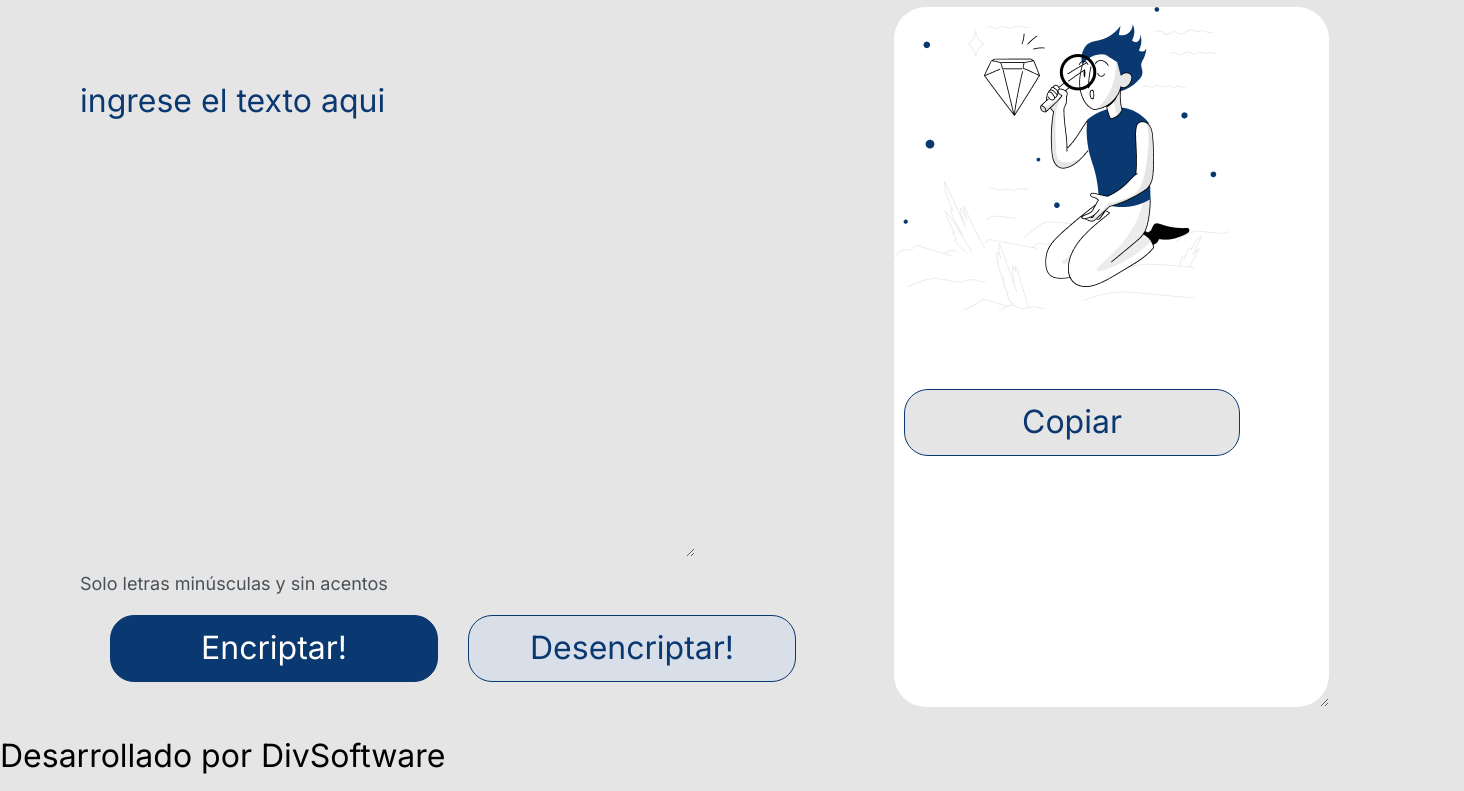
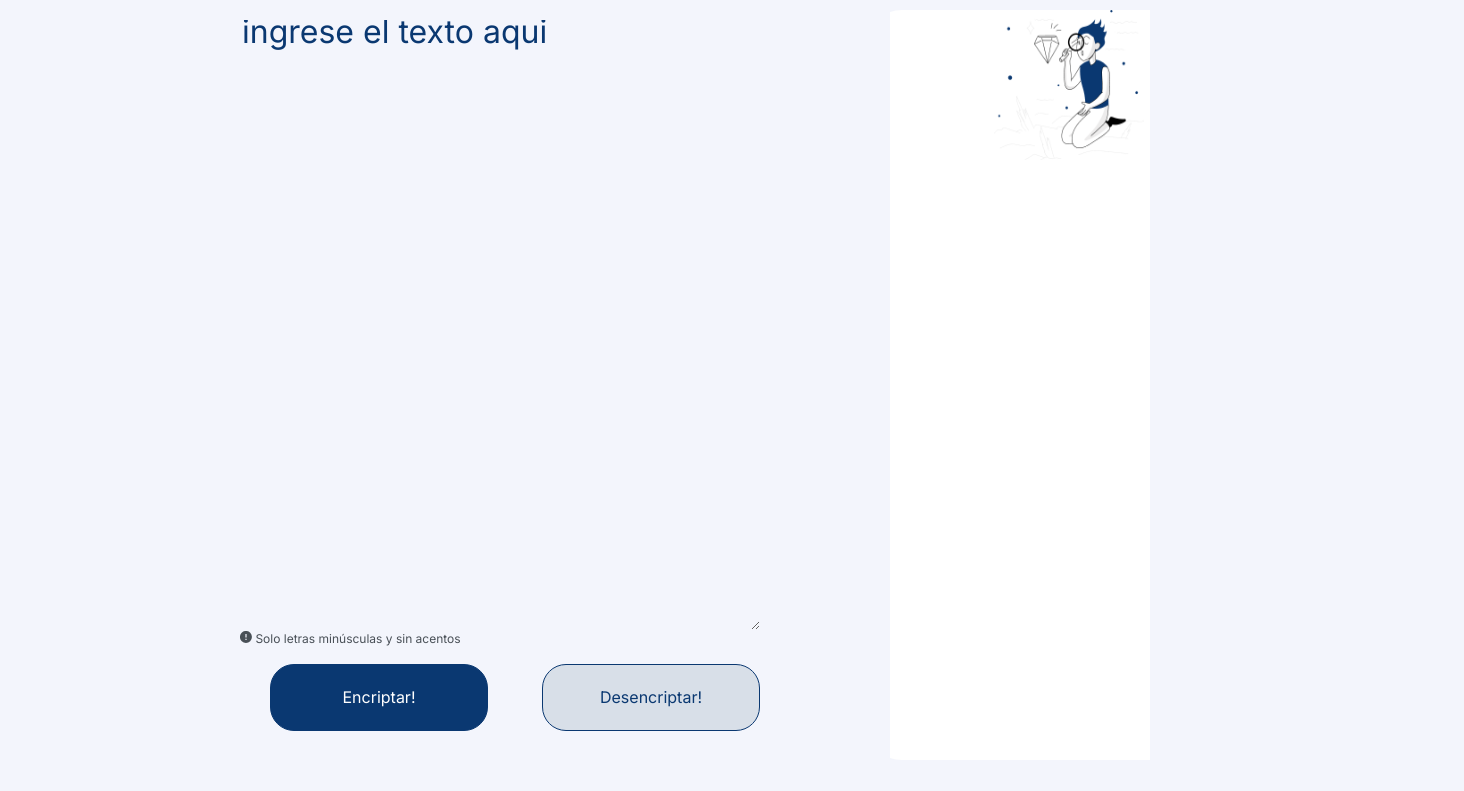
Before and after one commit to juanC4S/Challenge-encriptador-one, a plain HTML site: page index.html in a window 1280 px wide. Shown: the part 92-883 px from the top of the page, 1464 px wide, since content can reach past the window. Drawn offline with Linux system fonts and the light colour scheme.

Commit message:
añadiendo los estilos

```diff
--- a/index.html
+++ b/index.html
@@ -1,40 +1,45 @@
 <!DOCTYPE html>
-<html lang="en">
+<html lang="es">
 <head>
     <meta charset="UTF-8">
     <meta name="viewport" content="width=device-width, initial-scale=1.0">
     <title>Encriptador de texto</title>
     <link rel="stylesheet" href="styles/style.css">
-    <script src="js/funciones.js"></script>
+
 </head>
 <body>
     <header>
-         <img src="assets/Logo.png" alt="logo de alura" class="logo">
+         <img src="assets/Frame 6.png" alt="logo de alura" class="logo">
     </header>
     <main class="presentacion">
-        <section class="presentacion__contenido1">
+        <section class="presentacion__contenido">
 
             <textarea class="textArea" name="txt1" id="txt1" cols="30" rows="10" placeholder="Ingrese el texto aqui"></textarea>
 
-
             <div>
                 <h6 class="informacion">
-                    Solo letras minúsculas y sin acentos
+                    <svg xmlns="http://www.w3.org/2000/svg" width="1.0em" height="1.0em" viewBox="0 0 20 20"><path fill="currentColor"
+                        d="M2.93 17.07A10 10 0 1 1 17.07 2.93A10 10 0 0 1 2.93 17.07M9 5v6h2V5zm0 8v2h2v-2z"/></svg>
+                     Solo letras minúsculas y sin acentos
                 </h6>
             </div>
 
-            <div class="botones">
-                <button class="btnEncriptar" onclick="encriptar();">
+            <div class="presentacion__botones">
+                <button class="presentacion__botones__btnEncriptar" onclick="btnEncriptar();">
                     Encriptar!
                 </button>
-                <button class="btnDesencriptar" onclick="desencriptar();">
+                <button class="presentacion__botones__btnDesencriptar" onclick="btnDesencriptar();">
                     Desencriptar!
                 </button>
             </div>
         </section>
-        <section>
+        <section class="presentacion__contenido2">
+            <div class="presentacion__contenido2_mensaje" >
+                <textarea class="mensaje" cols="20" rows="10" name="txt2" id="txt2"></textarea>
 
-            <textarea class="mensaje" cols="20" rows="10" name="txt2" id="txt2"></textarea>
+
+            </div>
+
 
             <div>
 
@@ -47,8 +52,10 @@
 
 
     </main>
+
     <footer class="footer">
         <p>Desarrollado por DivSoftware</p>
     </footer>
+    <script src="script.js"></script>
 </body>
 </html>
--- a/styles/style.css
+++ b/styles/style.css
@@ -1,67 +1,144 @@
 /* importando la fuente Inter de google fonts */
 @import url('https://fonts.googleapis.com/css2?family=Inter:ital,opsz,wght@0,14..32,100..900;1,14..32,100..900&display=swap');
 
+/* creando variables css para hacer cambios mas rapidos */
+:root{
+    --color-fondo: #F3F5FC;
+    --color-primario: #0A3871;
+    --color-secundario: #495057;
+
+
+    /* --color-terciario: #A2CA71;
+    --color-hover: #F6E96B; */
+
+    --fuente-inter: "Inter", sans-serif;
+    /* --fuente-krona: 'Krona One', sans-serif; */
+}
 *{
 /* color de la pagina y reseteo del padding y margin en 0 para q no haya conflicto entre navegadores
     y algunos estilos mas... */
-    background: #E5E5E5;
+    background: var(--color-fondo);
     font-family: "Inter", sans-serif;
     font-style: normal;
     font-weight: 400;
-    font-size: 32px;
+
     line-height: 150%;
+    overflow-y: hidden;
+
+
 
     padding: 0;
     margin: 0;
 
 }
+
 .logo{
     padding-top: 40px;
     margin-left: 40px;
-    width: 5%;
+    width: 7%;
 }
-main{
+.presentacion{
     display: flex;
-    margin-bottom: 50px;
-    margin-left: 80px;
+    margin-bottom: 10px;
+    margin-left: 240px;
+    /* align-items: center; */
+    /* justify-content: space-between; */
+
+
+}
+.presentacion__contenido{
+
+    width: 50%;
+    display: flex;
+
+    flex-direction: column;
+
 }
 .textArea{
+    height: 606px;
+    font-family: "Inter", sans-serif;
+    font-style: normal;
     border: none;
     color: #0A3871;
-    margin-top: 90px;
-    background: #E5E5E5;
+    margin-top: 30px;
+    padding: 2px;
+    background: #F3F5FC;
     text-transform: lowercase;
+
 }
 .textArea::placeholder{
     color: #0A3871;
+    font-size: 32px;
 }
 
 .textArea:focus {
     outline: none;
 }
 
-.mensaje{
 
+.presentacion__contenido2{
+    width: 50%;
+    display: flex;
+    align-items: center;
+    flex-direction: column;
+    justify-content: center;
+}
+.presentacion__contenido2_mensaje{
+    width: 50%;
+    display: flex;
+    align-items: center;
+    flex-direction: column;
+    justify-content: center;
+}
+.mensaje {
+    width: 400px;
+    height: 750px;
     background: white;
     background-image: url("/assets/Muñeco.png");
     background-repeat: no-repeat;
+    background-position: center top;
+    background-size: 150px 150px;
+
     border: none;
     border-radius: 32px;
     color: #0A3871;
     margin-left: 98px;
     margin-top: 20px;
+    padding-top: 200px; /* Espacio debajo de la imagen */
     padding-left: 20px;
-    position: fixed;
-    height: 700px;
+    box-sizing: border-box;
+    text-align: center;
+    resize: none; /* Opcional: evita que el textarea sea redimensionado */
+}
+.mensaje::before {
+    content: "Ningún mensaje fue encontrado";
+    display: block;
+    text-align: center;
+    font-weight: bold;
+    margin-bottom: 10px;
+    color: #0A3871;
+    font-size: 1.2em;
+}
+
+.mensaje::after {
+    content: "Ingresa el texto que desees encriptar o desencriptar";
+    display: block;
+    text-align: center;
+    color: #0A3871;
+    font-size: 1em;
 }
 .mensaje:focus{
     outline: none;
 }
-.botones{
+.presentacion__botones{
+
     display: flex;
-    margin-top: 18px;
+    margin-top: 16px;
+    gap: 24px;
+
+
 }
-.btnDesencriptar{
+.presentacion__botones__btnDesencriptar{
     background-color: #D8DFE8;
     border: 1px solid #0A3871;
     border-radius: 24px;
@@ -70,8 +147,10 @@ main{
     height: 67px;
     margin-left: 30px;
     width: 328px;
+
+    font-size: 16px;
 }
-.btnEncriptar{
+.presentacion__botones__btnEncriptar{
     background-color: #0A3871;
     border: 1px solid #0A3871;
     border-radius: 24px;
@@ -80,6 +159,8 @@ main{
     height: 67px;
     margin-left: 30px;
     width: 328px;
+
+    font-size: 16px;
 }
 .btnCopiar{
 
@@ -93,8 +174,28 @@ main{
     position: absolute;
     width: 336px;
 
+
+
+    align-items: center;
+    gap: 32px;
+
+
 }
 .informacion{
+
+    font-family: "Inter", sans-serif;
+
     color: #495057;
-    font-size: 18px;
+    font-size: 12px;
+    align-items: center;
+
 }
+.footer{
+
+    padding: 24px;
+    color: var(--color-primario);
+    text-align: center;
+    font-family: var(--fuente-inter);
+    font-size: 1.5rem;
+    font-weight: 400;
+}
```
